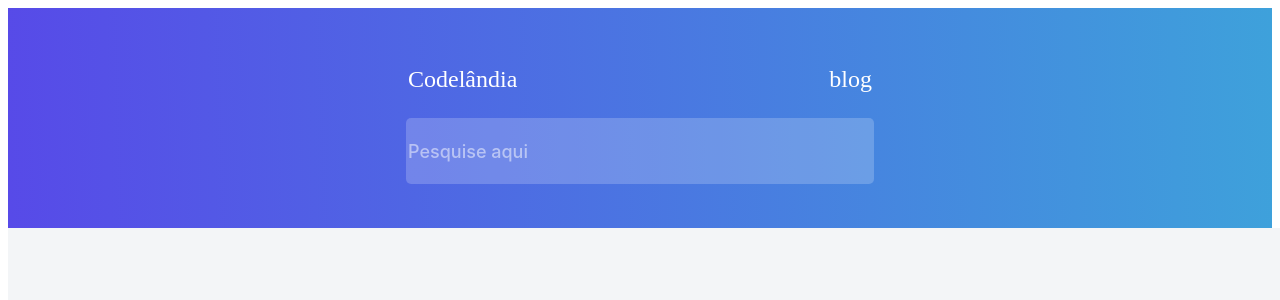
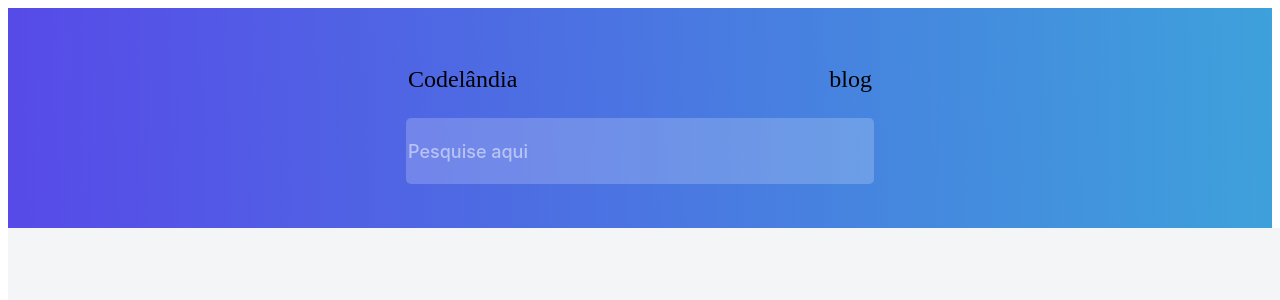
Before and after one commit to BiancaGrenzel/code-blog, a React (Vite) app: page / in a window 1280 px wide. Shown: the top 300 px of the page. Built offline with nearby package versions, Linux system fonts and the light colour scheme.

Commit message:
feat: add props on text color

```diff
--- a/src/core/styles/typography.js
+++ b/src/core/styles/typography.js
@@ -6,7 +6,7 @@ export const Text = styled.p`
     font-weight: 400;
     font-size: 24px;
     line-height: 30px;
-    color: #FFFFFF;
+    color: ${props => props.color ? props.color : "black"};
 `;
 
 export const Title = styled(Text)`
```
